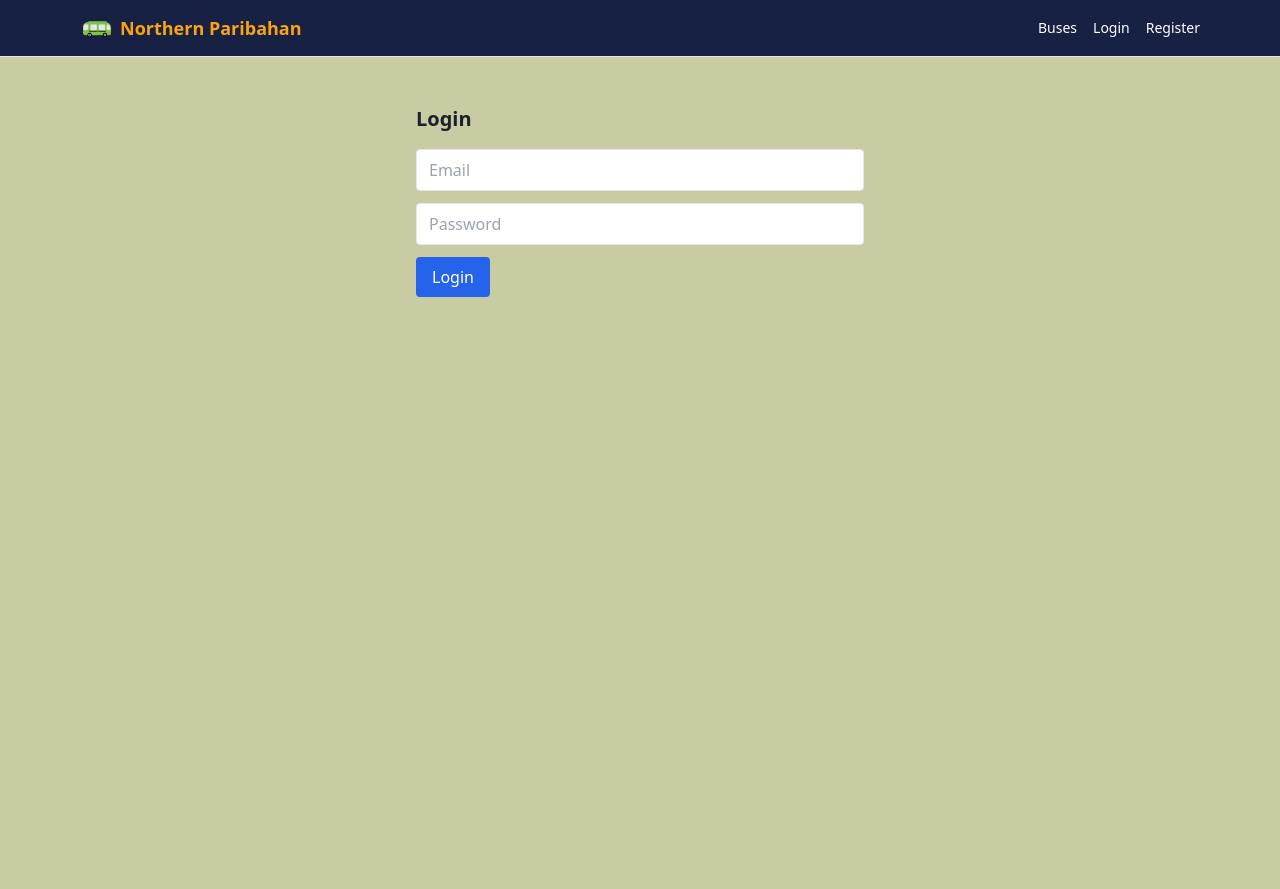
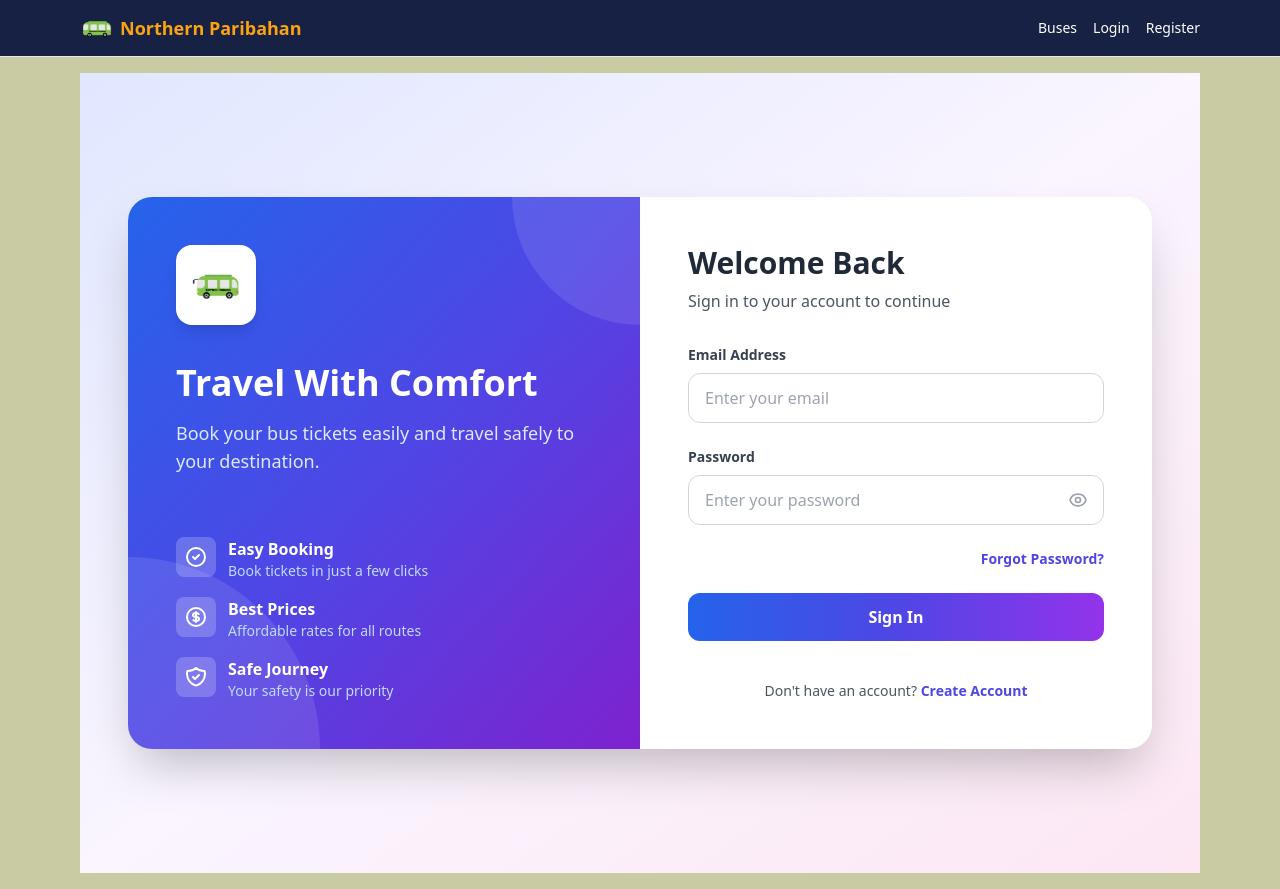
Before and after one commit to uzicodes/Northern-Paribahan, a Next.js app in the folder frontend/: page /login in a window 1280 px wide. Before the commit the page ends 800 px from the top, so only its background shows below. Built offline with nearby package versions, Linux system fonts and the light colour scheme.

Commit message:
base of login page

```diff
--- a/frontend/app/login/page.tsx
+++ b/frontend/app/login/page.tsx
@@ -1,35 +1,176 @@
-'use client';
-import { useState } from 'react';
-import { useRouter } from 'next/navigation';
-import { api } from '../../lib/api';
+"use client";
+import React, { useState } from 'react';
 
 export default function LoginPage() {
-  const [email, setEmail] = useState('');
-  const [password, setPassword] = useState('');
-  const [error, setError] = useState<string | null>(null);
-  const router = useRouter();
+  const [email, setEmail] = useState<string>('');
+  const [password, setPassword] = useState<string>('');
+  const [showPassword, setShowPassword] = useState<boolean>(false);
 
-  async function handleLogin(e: React.FormEvent) {
+  const handleSubmit = (e: React.FormEvent) => {
     e.preventDefault();
-    setError(null);
-    try {
-      const res = await api.post('/auth/login', { email, password });
-      localStorage.setItem('token', res.data.token);
-      router.push('/');
-    } catch {
-      setError('Invalid credentials');
-    }
-  }
+    console.log('Login attempt:', { email, password });
+  };
 
   return (
-    <section className="max-w-md mx-auto py-8">
-      <h2 className="text-xl font-semibold mb-4">Login</h2>
-      <form onSubmit={handleLogin} className="space-y-3">
-        <input className="w-full border rounded px-3 py-2" placeholder="Email" value={email} onChange={(e) => setEmail(e.target.value)} />
-        <input className="w-full border rounded px-3 py-2" placeholder="Password" type="password" value={password} onChange={(e) => setPassword(e.target.value)} />
-        {error && <p className="text-sm text-red-600">{error}</p>}
-        <button className="bg-blue-600 text-white px-4 py-2 rounded" type="submit">Login</button>
-      </form>
-    </section>
+    <div className="min-h-screen bg-gradient-to-br from-indigo-100 via-purple-50 to-pink-100 flex items-center justify-center p-4">
+      {/* Main Container */}
+      <div className="w-full max-w-5xl flex rounded-3xl shadow-2xl overflow-hidden bg-white h-auto">
+
+        {/* Left Side - Image/Branding */}
+        <div className="hidden lg:flex lg:w-1/2 bg-gradient-to-br from-blue-600 via-indigo-600 to-purple-700 p-12 flex-col justify-between relative overflow-hidden">
+          {/* Decorative circles */}
+          <div className="absolute top-0 right-0 w-64 h-64 bg-white opacity-10 rounded-full -mr-32 -mt-32"></div>
+          <div className="absolute bottom-0 left-0 w-96 h-96 bg-white opacity-10 rounded-full -ml-48 -mb-48"></div>
+
+          <div className="relative z-10">
+            <div className="bg-white p-4 rounded-2xl inline-block mb-8 shadow-lg">
+              <img
+                src="/logo.png"
+                alt="Brand Logo"
+                className="h-12 w-auto"
+              />
+            </div>
+            <h2 className="text-4xl font-bold text-white mb-4">
+              Travel With Comfort
+            </h2>
+            <p className="text-blue-100 text-lg">
+              Book your bus tickets easily and travel safely to your destination.
+            </p>
+          </div>
+
+          <div className="relative z-10 space-y-4">
+            <div className="flex items-start gap-3">
+              <div className="bg-white bg-opacity-20 p-2 rounded-lg">
+                <svg xmlns="http://www.w3.org/2000/svg" className="h-6 w-6 text-white" fill="none" viewBox="0 0 24 24" stroke="currentColor">
+                  <path strokeLinecap="round" strokeLinejoin="round" strokeWidth={2} d="M9 12l2 2 4-4m6 2a9 9 0 11-18 0 9 9 0 0118 0z" />
+                </svg>
+              </div>
+              <div>
+                <h3 className="text-white font-semibold">Easy Booking</h3>
+                <p className="text-blue-200 text-sm">Book tickets in just a few clicks</p>
+              </div>
+            </div>
+            <div className="flex items-start gap-3">
+              <div className="bg-white bg-opacity-20 p-2 rounded-lg">
+                <svg xmlns="http://www.w3.org/2000/svg" className="h-6 w-6 text-white" fill="none" viewBox="0 0 24 24" stroke="currentColor">
+                  <path strokeLinecap="round" strokeLinejoin="round" strokeWidth={2} d="M12 8c-1.657 0-3 .895-3 2s1.343 2 3 2 3 .895 3 2-1.343 2-3 2m0-8c1.11 0 2.08.402 2.599 1M12 8V7m0 1v8m0 0v1m0-1c-1.11 0-2.08-.402-2.599-1M21 12a9 9 0 11-18 0 9 9 0 0118 0z" />
+                </svg>
+              </div>
+              <div>
+                <h3 className="text-white font-semibold">Best Prices</h3>
+                <p className="text-blue-200 text-sm">Affordable rates for all routes</p>
+              </div>
+            </div>
+            <div className="flex items-start gap-3">
+              <div className="bg-white bg-opacity-20 p-2 rounded-lg">
+                <svg xmlns="http://www.w3.org/2000/svg" className="h-6 w-6 text-white" fill="none" viewBox="0 0 24 24" stroke="currentColor">
+                  <path strokeLinecap="round" strokeLinejoin="round" strokeWidth={2} d="M9 12l2 2 4-4m5.618-4.016A11.955 11.955 0 0112 2.944a11.955 11.955 0 01-8.618 3.04A12.02 12.02 0 003 9c0 5.591 3.824 10.29 9 11.622 5.176-1.332 9-6.03 9-11.622 0-1.042-.133-2.052-.382-3.016z" />
+                </svg>
+              </div>
+              <div>
+                <h3 className="text-white font-semibold">Safe Journey</h3>
+                <p className="text-blue-200 text-sm">Your safety is our priority</p>
+              </div>
+            </div>
+          </div>
+        </div>
+
+        {/* Right Side - Login Form */}
+        <div className="w-full lg:w-1/2 p-8 sm:p-12 flex items-center">
+          <div className="max-w-md mx-auto w-full">
+            {/* Mobile Logo */}
+            <div className="lg:hidden flex justify-center mb-8">
+              <div className="bg-gradient-to-r from-blue-600 to-indigo-600 p-4 rounded-2xl shadow-lg">
+                <img
+                  src="/logo.png"
+                  alt="Brand Logo"
+                  className="h-12 w-auto"
+                />
+              </div>
+            </div>
+
+            <h1 className="text-3xl font-bold text-gray-800 mb-2">Welcome Back</h1>
+            <p className="text-gray-600 mb-8">Sign in to your account to continue</p>
+
+            <form onSubmit={handleSubmit} className="space-y-6">
+              {/* Email Input */}
+              <div>
+                <label htmlFor="email" className="block text-sm font-semibold text-gray-700 mb-2">
+                  Email Address
+                </label>
+                <input
+                  id="email"
+                  type="email"
+                  value={email}
+                  onChange={(e) => setEmail(e.target.value)}
+                  placeholder="Enter your email"
+                  required
+                  className="w-full px-4 py-3 border border-gray-300 rounded-xl focus:ring-2 focus:ring-indigo-500 focus:border-transparent outline-none transition-all duration-300"
+                />
+              </div>
+
+              {/* Password Input */}
+              <div>
+                <label htmlFor="password" className="block text-sm font-semibold text-gray-700 mb-2">
+                  Password
+                </label>
+                <div className="relative">
+                  <input
+                    id="password"
+                    type={showPassword ? "text" : "password"}
+                    value={password}
+                    onChange={(e) => setPassword(e.target.value)}
+                    placeholder="Enter your password"
+                    required
+                    className="w-full px-4 py-3 border border-gray-300 rounded-xl focus:ring-2 focus:ring-indigo-500 focus:border-transparent outline-none transition-all duration-300"
+                  />
+                  <button
+                    type="button"
+                    onClick={() => setShowPassword(!showPassword)}
+                    className="absolute inset-y-0 right-0 pr-4 flex items-center text-gray-400 hover:text-gray-600"
+                  >
+                    {showPassword ? (
+                      <svg xmlns="http://www.w3.org/2000/svg" className="h-5 w-5" fill="none" viewBox="0 0 24 24" stroke="currentColor">
+                        <path strokeLinecap="round" strokeLinejoin="round" strokeWidth={2} d="M13.875 18.825A10.05 10.05 0 0112 19c-4.478 0-8.268-2.943-9.543-7a9.97 9.97 0 011.563-3.029m5.858.908a3 3 0 114.243 4.243M9.878 9.878l4.242 4.242M9.88 9.88l-3.29-3.29m7.532 7.532l3.29 3.29M3 3l3.59 3.59m0 0A9.953 9.953 0 0112 5c4.478 0 8.268 2.943 9.543 7a10.025 10.025 0 01-4.132 5.411m0 0L21 21" />
+                      </svg>
+                    ) : (
+                      <svg xmlns="http://www.w3.org/2000/svg" className="h-5 w-5" fill="none" viewBox="0 0 24 24" stroke="currentColor">
+                        <path strokeLinecap="round" strokeLinejoin="round" strokeWidth={2} d="M15 12a3 3 0 11-6 0 3 3 0 016 0z" />
+                        <path strokeLinecap="round" strokeLinejoin="round" strokeWidth={2} d="M2.458 12C3.732 7.943 7.523 5 12 5c4.478 0 8.268 2.943 9.542 7-1.274 4.057-5.064 7-9.542 7-4.477 0-8.268-2.943-9.542-7z" />
+                      </svg>
+                    )}
+                  </button>
+                </div>
+              </div>
+
+              {/* Forgot Password */}
+              <div className="flex justify-end">
+                <a href="#" className="text-sm font-semibold text-indigo-600 hover:text-indigo-800 transition-colors">
+                  Forgot Password?
+                </a>
+              </div>
+
+              {/* Login Button */}
+              <button
+                type="submit"
+                className="w-full bg-gradient-to-r from-blue-600 via-indigo-600 to-purple-600 text-white py-3 rounded-xl font-semibold hover:shadow-xl transition-all duration-300 transform hover:scale-105"
+              >
+                Sign In
+              </button>
+
+              {/* Sign Up Link */}
+              <div className="text-center pt-4">
+                <p className="text-sm text-gray-600">
+                  Don't have an account?{' '}
+                  <a href="#" className="font-semibold text-indigo-600 hover:text-indigo-800 transition-colors">
+                    Create Account
+                  </a>
+                </p>
+              </div>
+            </form>
+          </div>
+        </div>
+      </div>
+    </div>
   );
 }
```
